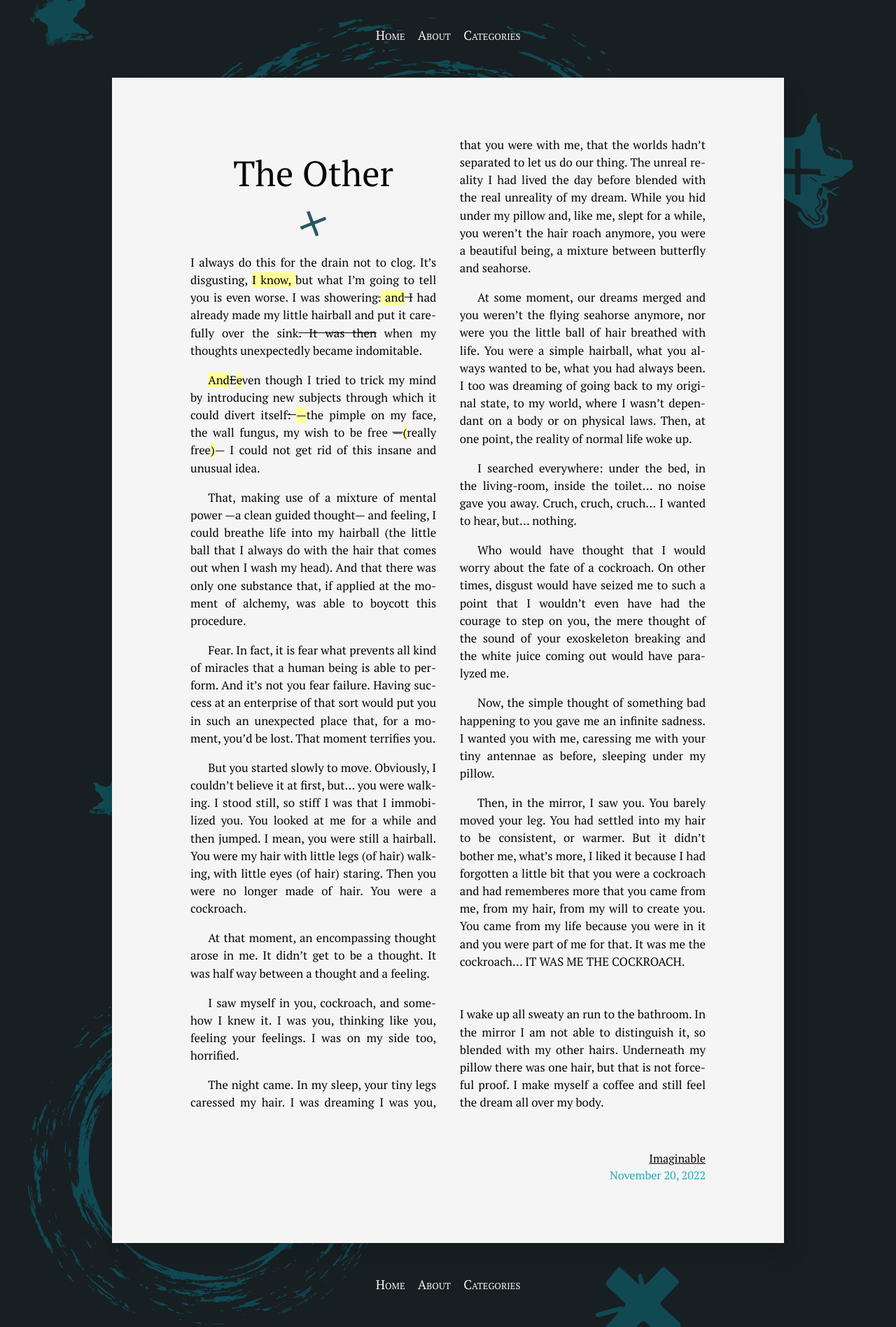
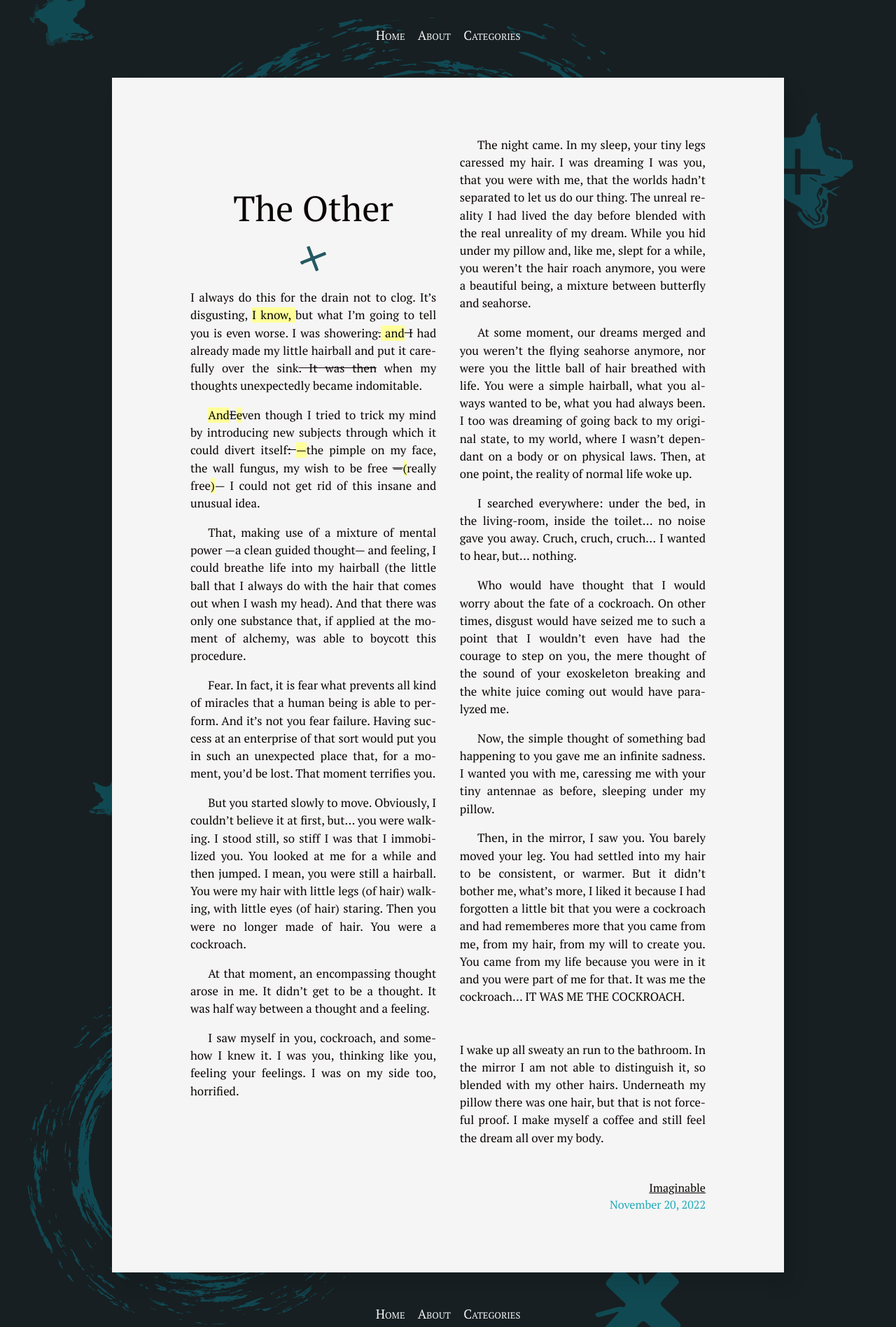
Before and after one commit to silvialohrmann/editorial, a Jekyll site: the page built from _posts/2022-11-20-the-other.md, in a window 1280 px wide. Shown: the whole page at 70% size. Built offline with Jekyll 4.4.1, drawn with Linux system fonts in a browser that asks for light colours.

Commit message:
Update _article.scss

```diff
--- a/_sass/_article.scss
+++ b/_sass/_article.scss
@@ -10,7 +10,9 @@
      padding: 4em 0;
   }
  }
-
+#main > div.two-column > h1 {
+  margin-top:1.5em;
+}
 .post > * {
   margin-left: auto;
   margin-right: auto;
```
